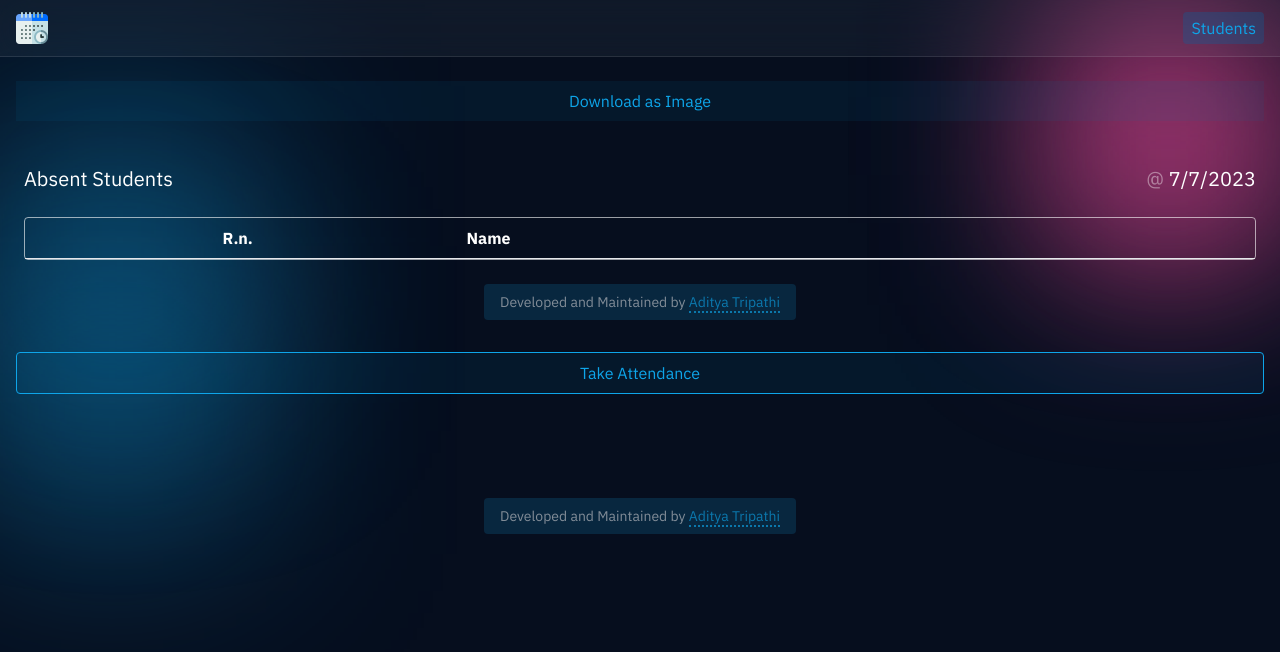
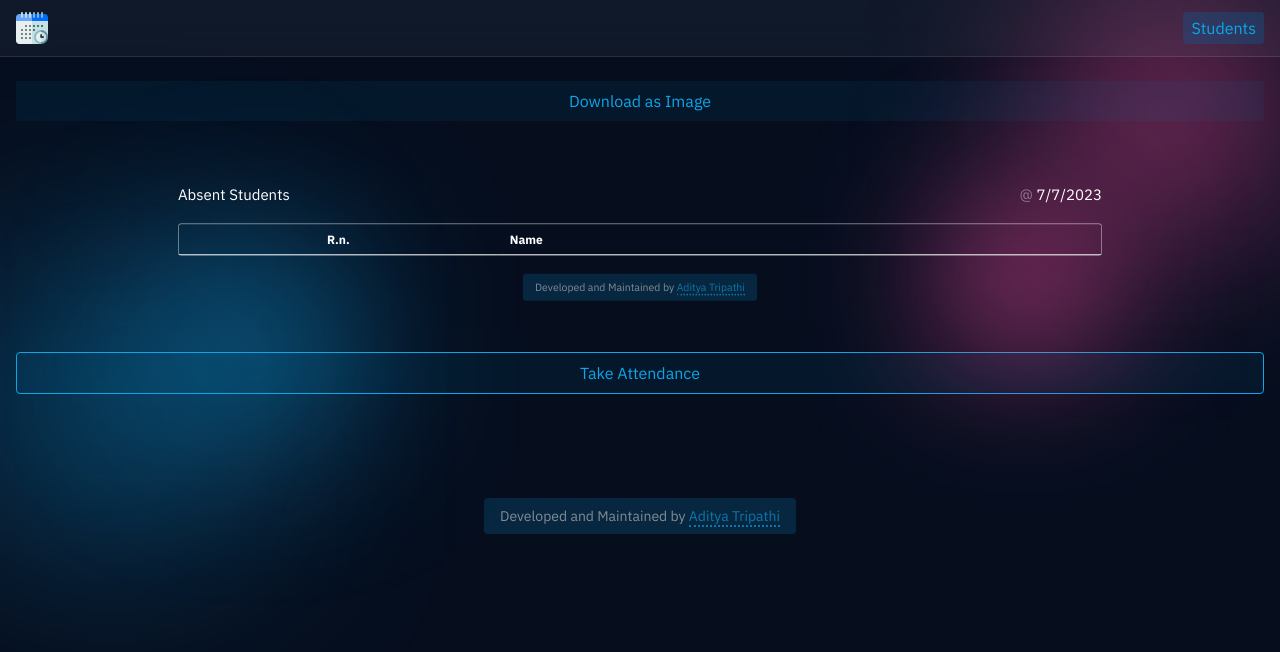
Before and after one commit to addykoder/attendance-helper, a React (Vite) app: page /#/ in a window 1280 px wide. Shown: the top 652 px of the page. Built offline with nearby package versions, Linux system fonts and the light colour scheme.

Commit message:
improved print design

```diff
--- a/src/pages/Attendance.tsx
+++ b/src/pages/Attendance.tsx
@@ -25,7 +25,7 @@ export default function Attendance() {
 				Download as Image
 			</button>
 
-			<div ref={printRef} className='printable select-none p-2'>
+			<div ref={printRef} className='printable select-none p-2 scale-75'>
 
 			<div className='w-40 h-40 absolute bg-sky-500 left-10 top-40  blur-[120px] -z-10'></div>
 			<div className='w-40 h-40 absolute bg-pink-500 top-20 right-8 blur-[100px] -z-10'></div>
```
